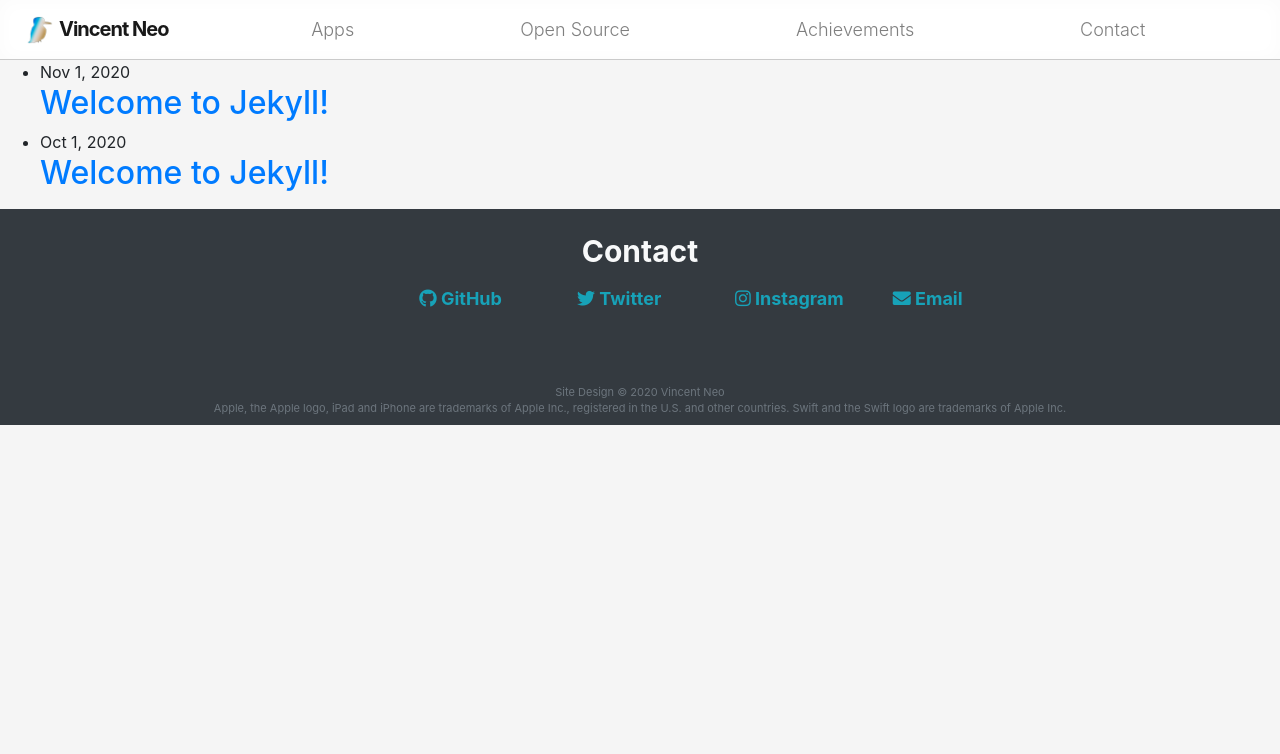
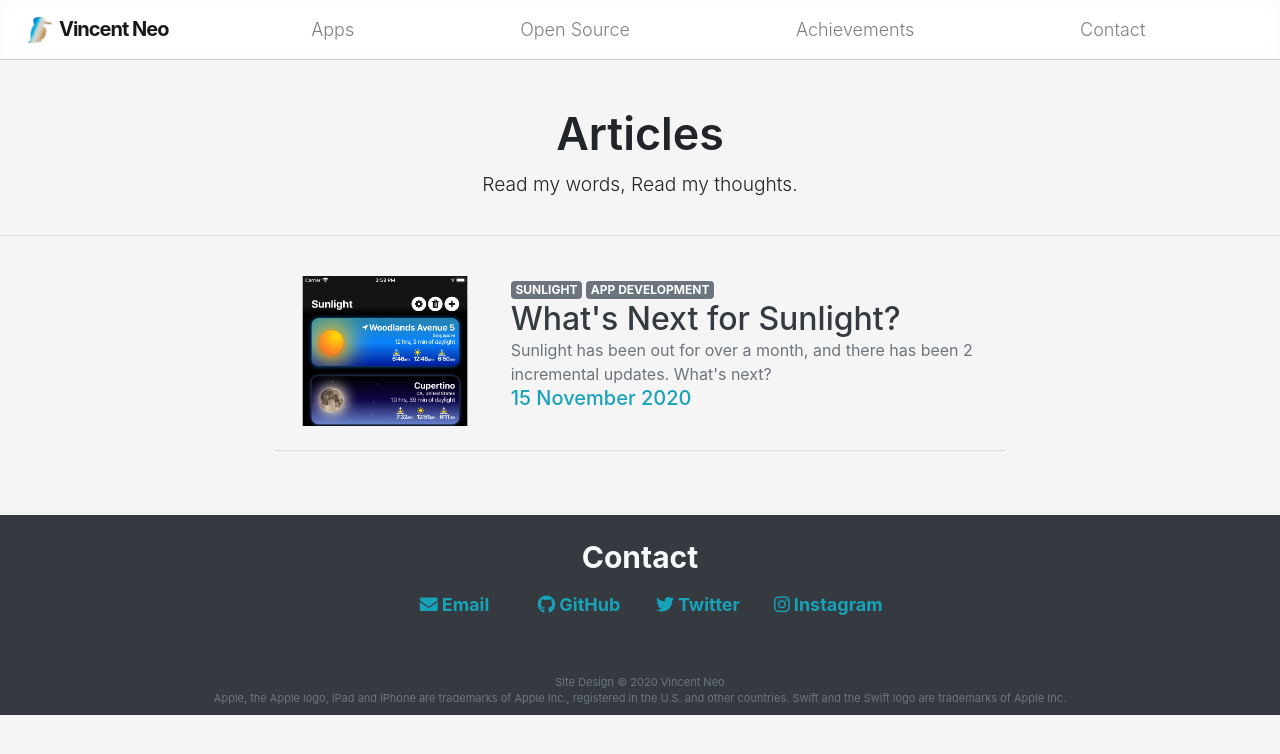
Before and after one commit to vincentneo/vincentneo.github.io, a Jekyll site: the page built from posts.html, in a window 1280 px wide. Shown: the top 754 px of the page. Built offline with Jekyll 4.4.1, drawn with Linux system fonts in a browser that asks for light colours.

Commit message:
next-step

```diff
--- a/_includes/post-list-item.html
+++ b/_includes/post-list-item.html
@@ -1,19 +1,21 @@
 {% assign post = include.post %}
-
-<span class="post-meta">{{ post.date | date: "%b %-d, %Y" }} {% if post.disqus_comments %}<i class="fa fa-comment" title="comments on"></i> {% endif %}</span>
-
-<h2 class="bottom-close">
- <a class="post-link" href="{{ post.url | prepend: site.baseurl }}">
-   {%if post.lang == "en" %} <img src="/assets/en.png" alt="ENGLISH">{%endif%}
-   {{ post.title }} </a>
-</h2>
-{%if post.lang == "es" %}
-      {% assign postes=site.posts | where: "post_id", post.post_id | where: "lang", "en"%}
-      {% assign readit= "read it in English" %}
-{% else %}
-   {% assign postes=site.posts | where: "post_id", post.post_id | where: "lang", "es"%}
-   {% assign readit= "leerlo en español" %}
-{% endif %}
-      {% if postes[0] %}
-        <small><a class="greyed" href="{{ postes[0].url | prepend: site.baseurl }}" title="{{ postes[0].title }}">{{readit}}</a></small>
-      {% endif %}
+<div class="pt-2 pb-2 d-flex flex-sm-row flex-column">
+  {% if post.headerImage %}
+  <div class="pr-3"  style="border-radius: 20px">
+    <div style="overflow: hidden; width: 220px; height: 150px;">
+      <img src="{{ post.headerImage }}" style="border-radius: 20px; object-fit: cover; object-position: center; width: 100%; height: 150px;"/>
+    </div>
+  </div>
+  {% endif %}
+  <div>
+    <div class="font-weight-bold">
+      {% for cat in post.categories %}
+        <span class="badge badge-secondary">{{ cat | upcase }}</span>
+      {% endfor %}
+    </div>
+    <a class="post-link text-dark" href="{{ post.url | prepend: site.baseurl }}">
+    <h2 class="mb-0">{{ post.title }}</h2></a>
+    <p class="p-0 m-0 text-secondary">{{ post.subtitle }}</p>
+    <h5 class="text-info">{{ post.date | date: "%-d %B %Y" }}</h5>
+  </div>
+</div>
--- a/_layouts/default.html
+++ b/_layouts/default.html
@@ -23,7 +23,7 @@
 
 	<body>
 		<nav class="navbar navbar-expand-lg navbar-light sticky-top" id="bg-blur">
-			<a class="navbar-brand px-2" href="#"><img alt="img" src="{{site.baseurl}}/favicon.png" style="width:30px; margin-right: 5px; margin-top: -3px;">Vincent Neo</a>
+			<a class="navbar-brand px-2" href="{{ site.baseurl }}/"><img alt="img" src="{{site.baseurl}}/favicon.png" style="width:30px; margin-right: 5px; margin-top: -3px;">Vincent Neo</a>
 			<button class="navbar-toggler" type="button" data-toggle="collapse" data-target="#navbarNav" aria-controls="navbarNav" aria-expanded="false" aria-label="Toggle navigation">
 				<span class="fa fa-bars"></span>
 			</button>
@@ -57,30 +57,24 @@
 		  </div>
 
 		<footer class="page-footer text-light bg-dark mb-0 mt-auto">
-            <div class="container text-center text-md-left">
+            <div class=" text-center text-md-left">
                 <div class="row pb-5">
 					<div class="mx-auto">
                         <h5 class="font-weight-bold text-center mt-4 mb-2" style="font-size: 30px;">Contact</h5>
-                        <ul class="list-unstyled d-inline-flex">
-                            <a class="col-sm-4 nav-link font-weight-bold text-info" href="https://github.com/vincentneo">
-								<li>
-									<i class="fab fa-github"></i> GitHub
-                            	</li></a>
-							<a class="col-sm-4 nav-link font-weight-bold text-info" href="https://twitter.com/iVincentNeo">
-								<li>
-									<i class="fab fa-twitter"></i> Twitter
-								</li></a>
-							<a class="col-sm-4 nav-link font-weight-bold text-info" href="https://www.instagram.com/neo.vincent/">
-								<li>
-									<i class="fab fa-instagram"></i> Instagram
-								</li>
+                        <div class="row" >
+							<a class="col-md-3 nav-link font-weight-bold text-info" href="mailto:vincent-neo@outlook.sg">
+								<i class="fa fa-envelope pr-1"></i>Email
 							</a>
-							<a class="col-sm-4 nav-link font-weight-bold  text-info" href="mailto:vincent-neo@outlook.sg">
-								<li>
-									<i class="fa fa-envelope"></i> Email
-								</li>
+							<a class="col-md-3 nav-link font-weight-bold text-info" href="https://github.com/vincentneo">
+									<i class="fab fa-github pr-1"></i>GitHub
 							</a>
-                        </ul>
+							<a class="col-md-3 nav-link font-weight-bold text-info" href="https://twitter.com/iVincentNeo">
+									<i class="fab fa-twitter pr-1"></i>Twitter
+							</a>
+							<a class="col-md-3 nav-link font-weight-bold text-info" href="https://www.instagram.com/neo.vincent/">
+									<div style="white-space: nowrap;"><i class="fab fa-instagram pr-1"></i>Instagram</div>
+							</a>
+                        </div>
                     </div>
                 </div>
 				<p style="font-size: 11px" class="mb-0 text-center text-secondary">Site Design &copy; 2020 Vincent Neo</p>
--- a/_posts/2020-11-01-welcome-to-jekyll.markdown
+++ /dev/null
@@ -1,31 +0,0 @@
----
-layout: default
-title:  "Welcome to Jekyll!"
-date:   2020-11-01 21:26:36 +0800
-categories: jekyll update
----
-You’ll find this post in your `_posts` directory. Go ahead and edit it and re-build the site to see your changes. You can rebuild the site in many different ways, but the most common way is to run `jekyll serve`, which launches a web server and auto-regenerates your site when a file is updated.
-
-Jekyll requires blog post files to be named according to the following format:
-
-`YEAR-MONTH-DAY-title.MARKUP`
-
-Where `YEAR` is a four-digit number, `MONTH` and `DAY` are both two-digit numbers, and `MARKUP` is the file extension representing the format used in the file. After that, include the necessary front matter. Take a look at the source for this post to get an idea about how it works.
-
-Jekyll also offers powerful support for code snippets:
-
-{% highlight ruby %}
-def print_hi(name)
-  puts "Hi, #{name}"
-end
-print_hi('Tom')
-#=> prints 'Hi, Tom' to STDOUT.
-{% endhighlight %}
-
-<img src="{{site.baseurl}}/assets/simtest.png" width="48" class="mx-auto d-block">
-
-Check out the [Jekyll docs][jekyll-docs] for more info on how to get the most out of Jekyll. File all bugs/feature requests at [Jekyll’s GitHub repo][jekyll-gh]. If you have questions, you can ask them on [Jekyll Talk][jekyll-talk].
-
-[jekyll-docs]: https://jekyllrb.com/docs/home
-[jekyll-gh]:   https://github.com/jekyll/jekyll
-[jekyll-talk]: https://talk.jekyllrb.com/
--- /dev/null
+++ b/_posts/2020-11-05-Whats-Next-Sunlight.md
@@ -0,0 +1,9 @@
+---
+layout: post
+title:  "What's Next for Sunlight?"
+headerImage: "assets/sunlight-next.png"
+subtitle: "Sunlight has been out for over a month, and there has been 2 incremental updates. What's next?"
+date: 2020-11-15 10:38:00 +0800
+categories: ["sunlight", "app development"]
+---
+- Bug fix for empty moon phase text
--- a/_posts/2020-12-01-welcome-to-jekyll copy.markdown
+++ /dev/null
@@ -1,30 +0,0 @@
----
-layout: post
-headerImage: "assets/simtest.png"
-title:  "Welcome to Jekyll!"
-date:   2020-10-01 21:26:36 +0800
-categories: jekyll update
----
-find this post in your `_posts` directory. Go ahead and edit it and re-build the site to see your changes. You can rebuild the site in many different ways, but the most common way is to run `jekyll serve`, which launches a web server and auto-regenerates your site when a file is updated.
-
-Jekyll requires blog post files to be named according to the following format:
-
-`YEAR-MONTH-DAY-title.MARKUP`
-
-Where `YEAR` is a four-digit number, `MONTH` and `DAY` are both two-digit numbers, and `MARKUP` is the file extension representing the format used in the file. After that, include the necessary front matter. Take a look at the source for this post to get an idea about how it works.
-
-Jekyll also offers powerful support for code snippets:
-
-{% highlight ruby %}
-def print_hi(name)
-  puts "Hi, #{name}"
-end
-print_hi('Tom')
-#=> prints 'Hi, Tom' to STDOUT.
-{% endhighlight %}
-
-Check out the [Jekyll docs][jekyll-docs] for more info on how to get the most out of Jekyll. File all bugs/feature requests at [Jekyll’s GitHub repo][jekyll-gh]. If you have questions, you can ask them on [Jekyll Talk][jekyll-talk].
-
-[jekyll-docs]: https://jekyllrb.com/docs/home
-[jekyll-gh]:   https://github.com/jekyll/jekyll
-[jekyll-talk]: https://talk.jekyllrb.com/
--- a/posts.html
+++ b/posts.html
@@ -2,9 +2,15 @@
 permalink: /posts.html
 layout: default
 ---
-<div>
-    <ul class="post-list">
-
+<div class="">
+  <div class="itemBox d-flex flex-column pt-5 pb-1 text-center">
+    <div class="mx-auto text-black">
+      <h1 style="font-weight: 600">Articles</h1>
+      <p class="subtitle lead">Read my words, Read my thoughts.</p>
+    </div>
+  </div>
+  <hr/>
+  <div class="col-sm-9 col-md-7 post mx-auto pt-3 pl-sm-2 pr-sm-2 pb-5">
     {% assign posts=site.posts %}
     {% assign displayed_articles = " " %}
     {% for post in posts %}
@@ -16,13 +22,16 @@
         {% if displayed_articles contains post.post_id %}
         <!-- skipping repeating {{ post.post_id }} {{ post.id }}-->
         {% else %}
-            <li>
+
 
           {% capture displayed_articles %}{{ displayed_articles }} {{ post.post_id }}{% endcapture %}
           {% include post-list-item.html post=post %}
-            </li>
+          <hr/>
+
         {% endif %}
       {% endif %}
     {% endfor %}
-    </ul>
   </div>
+
+
+</div>
```
Also changed, not shown: _layouts/post.html (+7 -6 lines), index.html (+14 -20 lines), assets/sunlight-next.png (added). Lines whose indentation alone changed are shown as unchanged.
